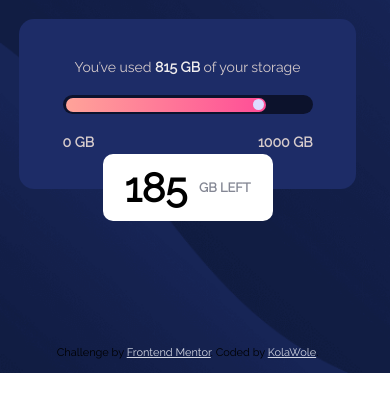
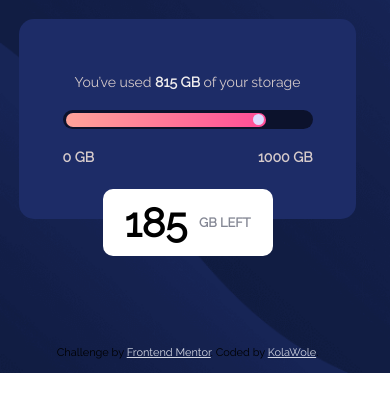
Before and after one commit to Tosho4real/Fylo-data-storage-component, a plain HTML site: page index.html in a window 390 px wide. Shown: the part 321-732 px from the top of the page. Drawn offline with Linux system fonts and the light colour scheme.

Commit message:
Added a little height to #bottom for mobile view

```diff
--- a/style.css
+++ b/style.css
@@ -50,7 +50,7 @@ body {
 }
 #bottom {
   margin-top: 20px;
-  height: 170px;
+  height: 200px;
   width: 90%;
   background-color: hsl(228, 56%, 26%);
   display: flex;
@@ -108,7 +108,7 @@ p span {
   border-radius: 10px;
   align-items: center;
   justify-content: space-evenly;
-  transform: translateY(-35px);
+  transform: translateY(-30px);
 }
 h1 {
   font-size: 2.5rem;
```
